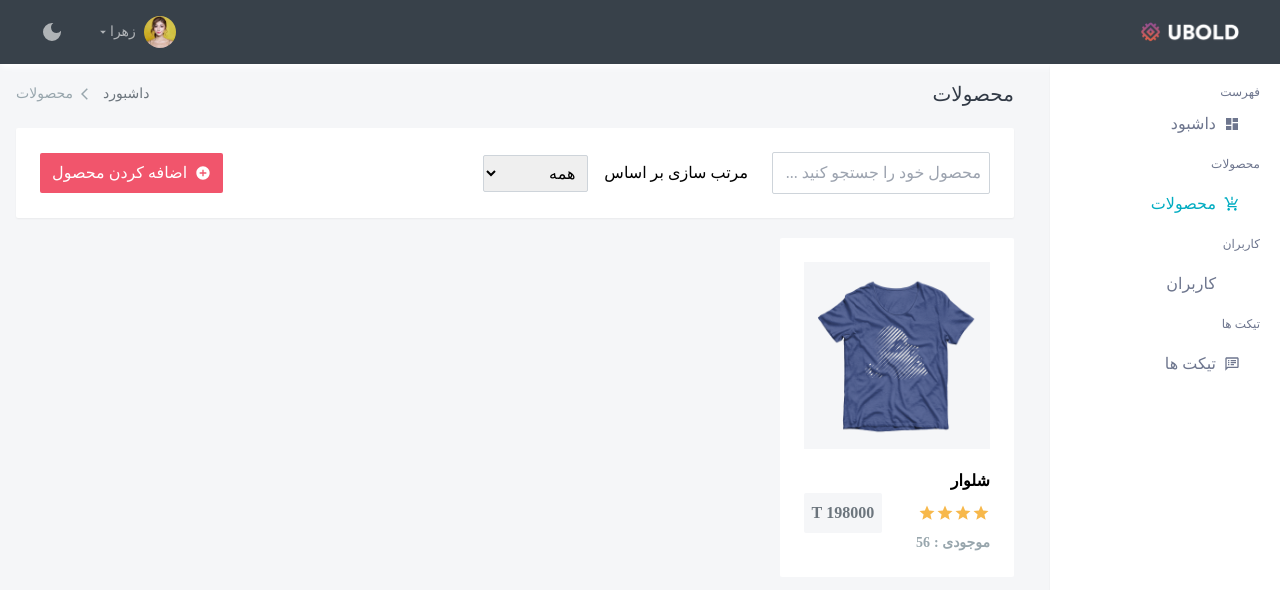
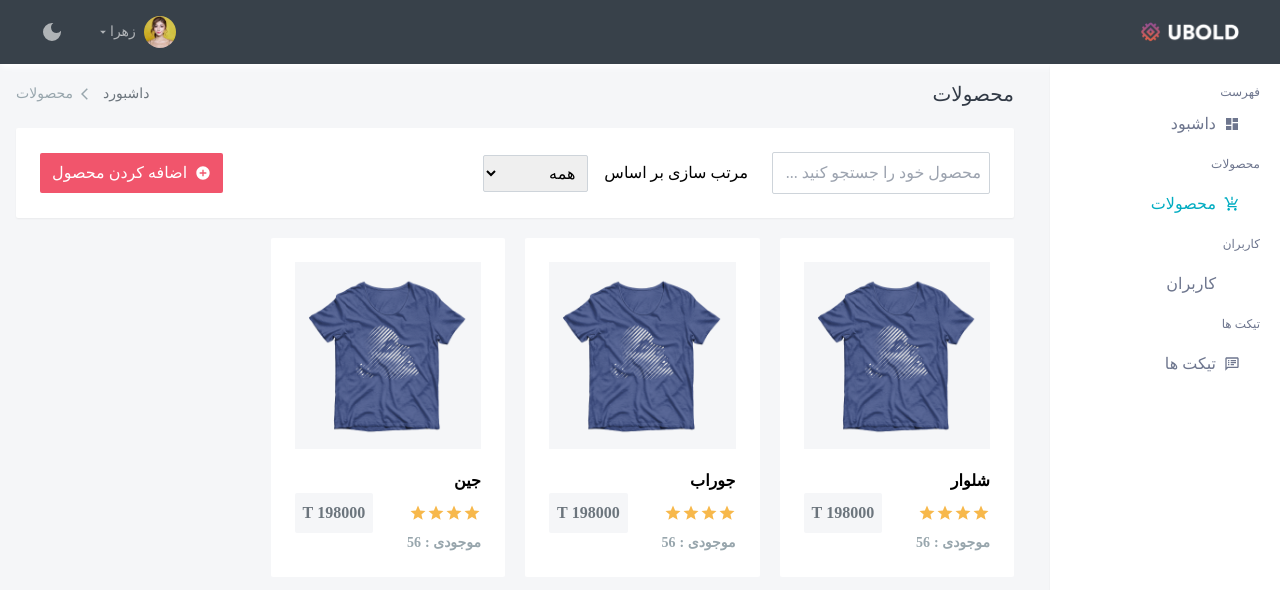
Before and after one commit to Mhboolor/my-dashboard, a React (Create React App) app: page /products in a window 1280 px wide. Shown: the top 590 px of the page. Built offline with nearby package versions, Linux system fonts and the light colour scheme; data requests are answered from the project's data file; some icons are missing.

Commit message:
fix:fix date

```diff
--- a/server/db.json
+++ b/server/db.json
@@ -3,6 +3,22 @@
     {
       "id": "xTMWfdv2Nlqv82vx4vTyD",
       "title": "شلوار",
+      "price": "198000",
+      "stock": "56",
+      "rate": "80",
+      "image": "./images/products/product-1.png"
+    },
+    {
+      "id": "1",
+      "title": "جوراب",
+      "price": "198000",
+      "stock": "56",
+      "rate": "80",
+      "image": "./images/products/product-1.png"
+    },
+    {
+      "id": "2",
+      "title": "جین",
       "price": "198000",
       "stock": "56",
       "rate": "80",
@@ -21,7 +37,9 @@
       "exp": "21/05/2017"
     }
   ],
-  "users": [],
+  "users": [
+
+  ],
   "best-users": [
     {
       "id": "1",
--- a/src/api/apiSlice.js
+++ b/src/api/apiSlice.js
@@ -12,7 +12,6 @@ export const apiSlice = createApi({
     }),
     getProduct: builder.query({
       query: (productId) => `/products/${productId}`,
-      providesTags: ["PRODUCTS"],
     }),
     addProduct: builder.mutation({
       query: (newProduct) => ({
@@ -71,7 +70,6 @@ export const apiSlice = createApi({
     }),
     getUser: builder.query({
       query: (userId) => `/users/${userId}`,
-      providesTags: ["USERS"],
     }),
     addUser: builder.mutation({
       query: (newUser) => ({
--- a/src/components/products/SearchBox.jsx
+++ b/src/components/products/SearchBox.jsx
@@ -1,7 +1,7 @@
 import React from "react";
 import { MdAddCircle } from "react-icons/md";
 
-function SearchBox({showAddModal , changeSorted}) {
+function SearchBox({ showAddModal}) {
   return (
     <div className="bg-white shadow-sm rounded-sm p-6 flex items-center flex-col md:flex-row justify-between gap-5">
       <div className="flex items-center flex-wrap gap-6">
@@ -14,7 +14,9 @@ function SearchBox({showAddModal , changeSorted}) {
         </div>
         <div className="flex items-center gap-4">
           <label className="hidden sm:flex">مرتب سازی بر اساس</label>
-          <select className="border border-inp p-2 rounded-sm" onChange={(e) => changeSorted(e.target.value)}>
+          <select
+            className="border border-inp p-2 rounded-sm"
+          >
             <option value="all">همه</option>
             <option value="popular">محبوبترین</option>
             <option value="low">ارزونترین</option>
@@ -24,8 +26,11 @@ function SearchBox({showAddModal , changeSorted}) {
         </div>
       </div>
       <div>
-        <button className="flex items-center gap-2 bg-red text-white rounded-sm px-3 py-2" onClick={showAddModal}>
-          <MdAddCircle/>
+        <button
+          className="flex items-center gap-2 bg-red text-white rounded-sm px-3 py-2"
+          onClick={showAddModal}
+        >
+          <MdAddCircle />
           اضافه کردن محصول
         </button>
       </div>
--- a/src/components/tikets/AddTiket.jsx
+++ b/src/components/tikets/AddTiket.jsx
@@ -16,7 +16,8 @@ function AddTiket({changeShow}) {
         if (name && subject && priority && status && image) {
             await newTiket({
                 id : nanoid(),
-                ex : Date.now().toString,
+                date : new Date().toLocaleDateString(),
+                ex : new Date().toLocaleDateString(),
                 name ,
                 subject ,
                 priority ,
--- a/src/components/users/AddUser.jsx
+++ b/src/components/users/AddUser.jsx
@@ -20,7 +20,7 @@ function AddUser({changeShow}) {
         if(name && phone && email && company && caption && job && image && birthday){
             await addNewUser({
                 id : nanoid(),
-                date : Date.now(),
+                date : new Date().toLocaleDateString(),
                 name,
                 phone,
                 email,
--- a/src/pages/Products.jsx
+++ b/src/pages/Products.jsx
@@ -7,21 +7,17 @@ import Loading from "../components/Loading";
 import AddProduct from "../components/products/AddProduct";
 
 function Products() {
-  let [sort, setSort] = useState("");
-  const { data : products, isLoading, isError } = useGetAllProductsQuery();
+  const { data: products, isLoading, isError } = useGetAllProductsQuery();
   const [showAdd, setShowAdd] = useState(false);
 
   const showAddModal = () => {
     setShowAdd((prev) => !prev);
   };
-  const changeSorted = (value) => {
-    setSort(sort = value)
-  }
 
   return (
     <div className="flex flex-col gap-5">
       <HeaderPages title={"محصولات"} address={"محصولات"} />
-      <SearchBox showAddModal={showAddModal} changeSorted={changeSorted}/>
+      <SearchBox showAddModal={showAddModal} />
       {isError ? (
         <p className="text-2xl text-center">
           مشکل در هنگام دریافت محصولات از سرور
```
